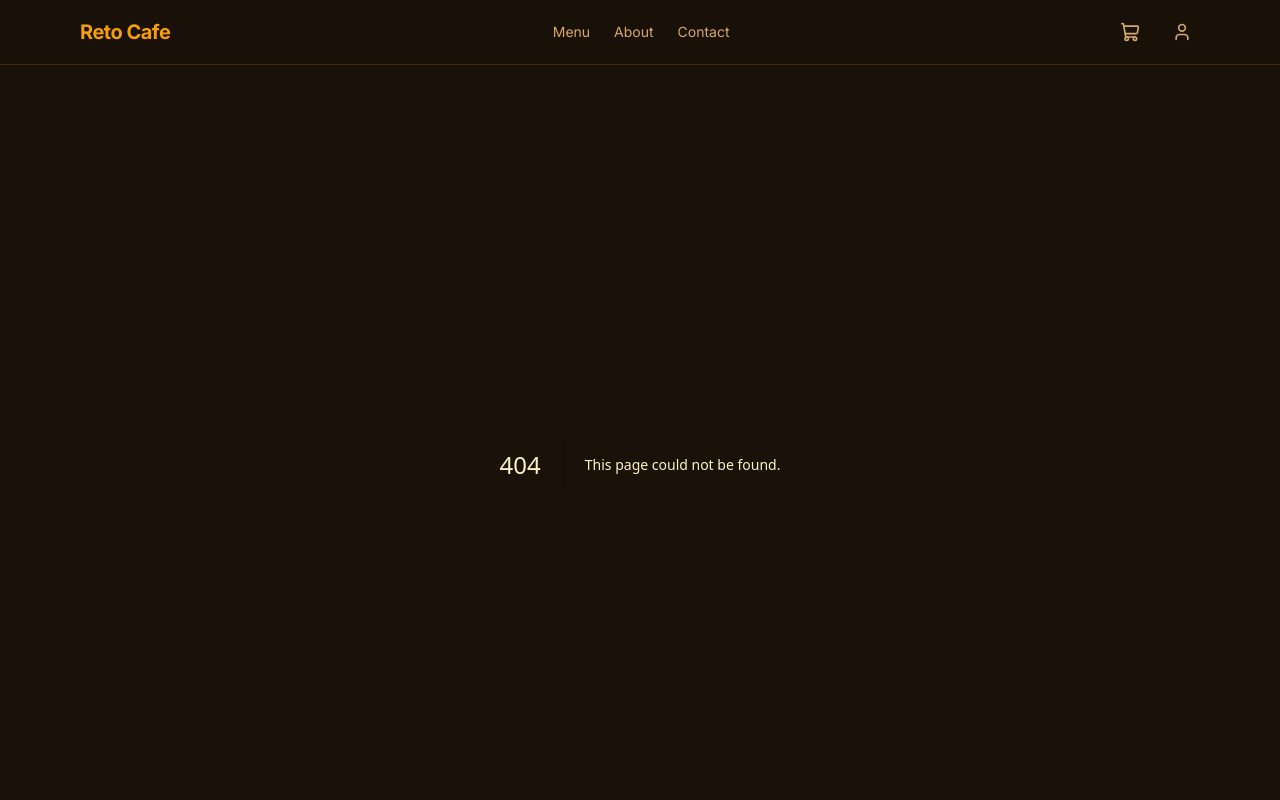
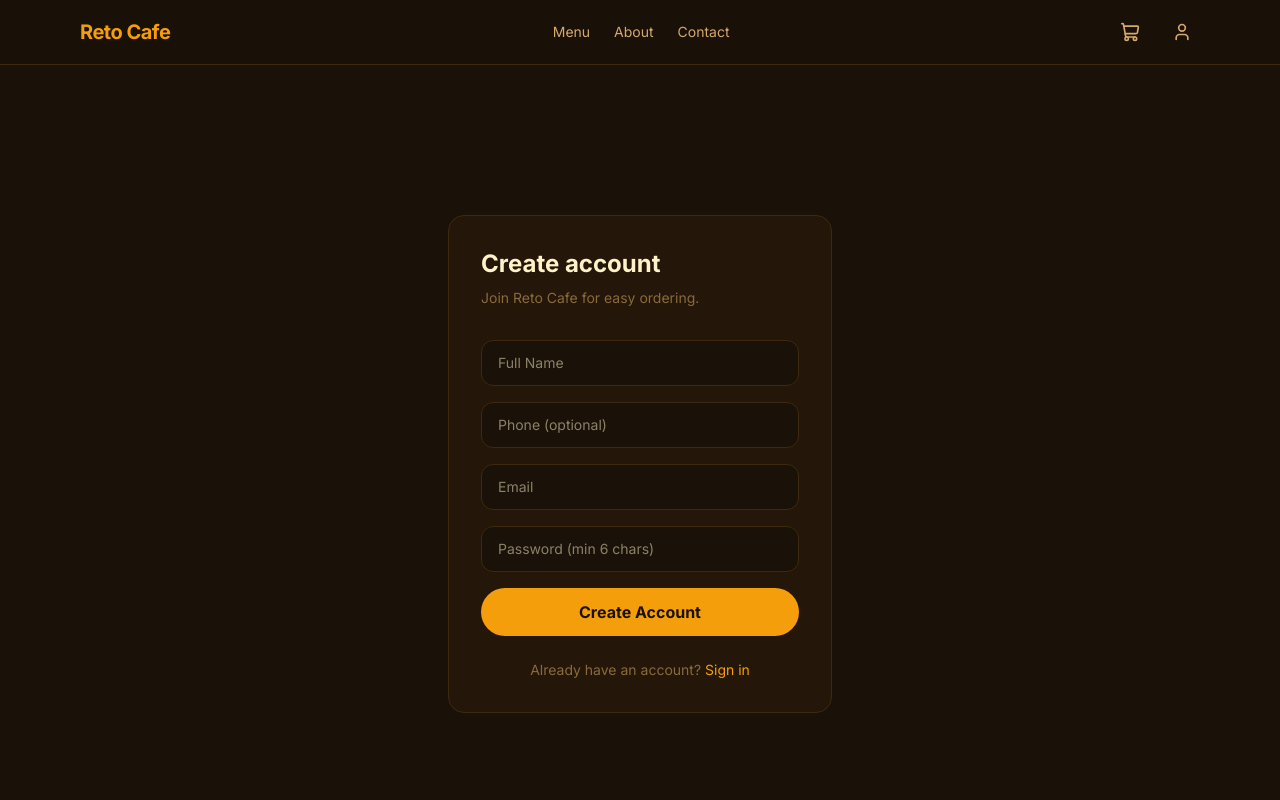
Before and after one commit to kroevasuperadmin/retocafe, a Next.js app: page /auth/register in a window 1280 px wide. Before the commit this address had no page. Shown: the top 800 px of the page. Built offline with nearby package versions, Linux system fonts and the light colour scheme.

Commit message:
feat: add login and register pages

```diff
--- /dev/null
+++ b/src/app/auth/login/page.tsx
@@ -0,0 +1,53 @@
+"use client";
+
+import { useState } from "react";
+import { createClient } from "@/lib/supabase/client";
+import { useRouter } from "next/navigation";
+import Link from "next/link";
+
+export default function LoginPage() {
+  const [email, setEmail] = useState("");
+  const [password, setPassword] = useState("");
+  const [error, setError] = useState("");
+  const [loading, setLoading] = useState(false);
+  const router = useRouter();
+
+  async function handleLogin(e: React.FormEvent) {
+    e.preventDefault();
+    setLoading(true);
+    setError("");
+    const supabase = createClient();
+    const { error } = await supabase.auth.signInWithPassword({ email, password });
+    if (error) {
+      setError(error.message);
+      setLoading(false);
+      return;
+    }
+    router.push("/account");
+    router.refresh();
+  }
+
+  const inputClass = "w-full rounded-xl px-4 py-3 text-sm focus:outline-none border";
+  const inputStyle = { backgroundColor: "#1a1108", borderColor: "#3d2a0e", color: "#fef3c7" };
+
+  return (
+    <div className="min-h-screen flex items-center justify-center px-4">
+      <div className="w-full max-w-sm rounded-2xl border p-8" style={{ backgroundColor: "#241608", borderColor: "#3d2a0e" }}>
+        <h1 className="text-2xl font-bold mb-2" style={{ color: "#fef3c7" }}>Welcome back</h1>
+        <p className="text-sm mb-8" style={{ color: "#8a6a3a" }}>Sign in to your Reto Cafe account.</p>
+        <form onSubmit={handleLogin} className="flex flex-col gap-4">
+          <input type="email" value={email} onChange={(e) => setEmail(e.target.value)} placeholder="Email" required className={inputClass} style={inputStyle} />
+          <input type="password" value={password} onChange={(e) => setPassword(e.target.value)} placeholder="Password" required className={inputClass} style={inputStyle} />
+          {error && <p className="text-sm" style={{ color: "#ef4444" }}>{error}</p>}
+          <button type="submit" disabled={loading} className="font-bold py-3 rounded-full transition-all disabled:opacity-50" style={{ backgroundColor: "#f59e0b", color: "#1a1108" }}>
+            {loading ? "Signing in..." : "Sign In"}
+          </button>
+        </form>
+        <p className="text-sm text-center mt-6" style={{ color: "#8a6a3a" }}>
+          No account?{" "}
+          <Link href="/auth/register" style={{ color: "#f59e0b" }} className="hover:underline">Register</Link>
+        </p>
+      </div>
+    </div>
+  );
+}
--- /dev/null
+++ b/src/app/auth/register/page.tsx
@@ -0,0 +1,61 @@
+"use client";
+
+import { useState } from "react";
+import { createClient } from "@/lib/supabase/client";
+import { useRouter } from "next/navigation";
+import Link from "next/link";
+
+export default function RegisterPage() {
+  const [fullName, setFullName] = useState("");
+  const [email, setEmail] = useState("");
+  const [password, setPassword] = useState("");
+  const [phone, setPhone] = useState("");
+  const [error, setError] = useState("");
+  const [loading, setLoading] = useState(false);
+  const router = useRouter();
+
+  async function handleRegister(e: React.FormEvent) {
+    e.preventDefault();
+    setLoading(true);
+    setError("");
+    const supabase = createClient();
+    const { error } = await supabase.auth.signUp({
+      email,
+      password,
+      options: { data: { full_name: fullName, phone } },
+    });
+    if (error) {
+      setError(error.message);
+      setLoading(false);
+      return;
+    }
+    router.push("/account");
+    router.refresh();
+  }
+
+  const inputClass = "w-full rounded-xl px-4 py-3 text-sm focus:outline-none border";
+  const inputStyle = { backgroundColor: "#1a1108", borderColor: "#3d2a0e", color: "#fef3c7" };
+
+  return (
+    <div className="min-h-screen flex items-center justify-center px-4">
+      <div className="w-full max-w-sm rounded-2xl border p-8" style={{ backgroundColor: "#241608", borderColor: "#3d2a0e" }}>
+        <h1 className="text-2xl font-bold mb-2" style={{ color: "#fef3c7" }}>Create account</h1>
+        <p className="text-sm mb-8" style={{ color: "#8a6a3a" }}>Join Reto Cafe for easy ordering.</p>
+        <form onSubmit={handleRegister} className="flex flex-col gap-4">
+          <input value={fullName} onChange={(e) => setFullName(e.target.value)} placeholder="Full Name" required className={inputClass} style={inputStyle} />
+          <input value={phone} onChange={(e) => setPhone(e.target.value)} placeholder="Phone (optional)" className={inputClass} style={inputStyle} />
+          <input type="email" value={email} onChange={(e) => setEmail(e.target.value)} placeholder="Email" required className={inputClass} style={inputStyle} />
+          <input type="password" value={password} onChange={(e) => setPassword(e.target.value)} placeholder="Password (min 6 chars)" required minLength={6} className={inputClass} style={inputStyle} />
+          {error && <p className="text-sm" style={{ color: "#ef4444" }}>{error}</p>}
+          <button type="submit" disabled={loading} className="font-bold py-3 rounded-full transition-all disabled:opacity-50" style={{ backgroundColor: "#f59e0b", color: "#1a1108" }}>
+            {loading ? "Creating account..." : "Create Account"}
+          </button>
+        </form>
+        <p className="text-sm text-center mt-6" style={{ color: "#8a6a3a" }}>
+          Already have an account?{" "}
+          <Link href="/auth/login" style={{ color: "#f59e0b" }} className="hover:underline">Sign in</Link>
+        </p>
+      </div>
+    </div>
+  );
+}
```
